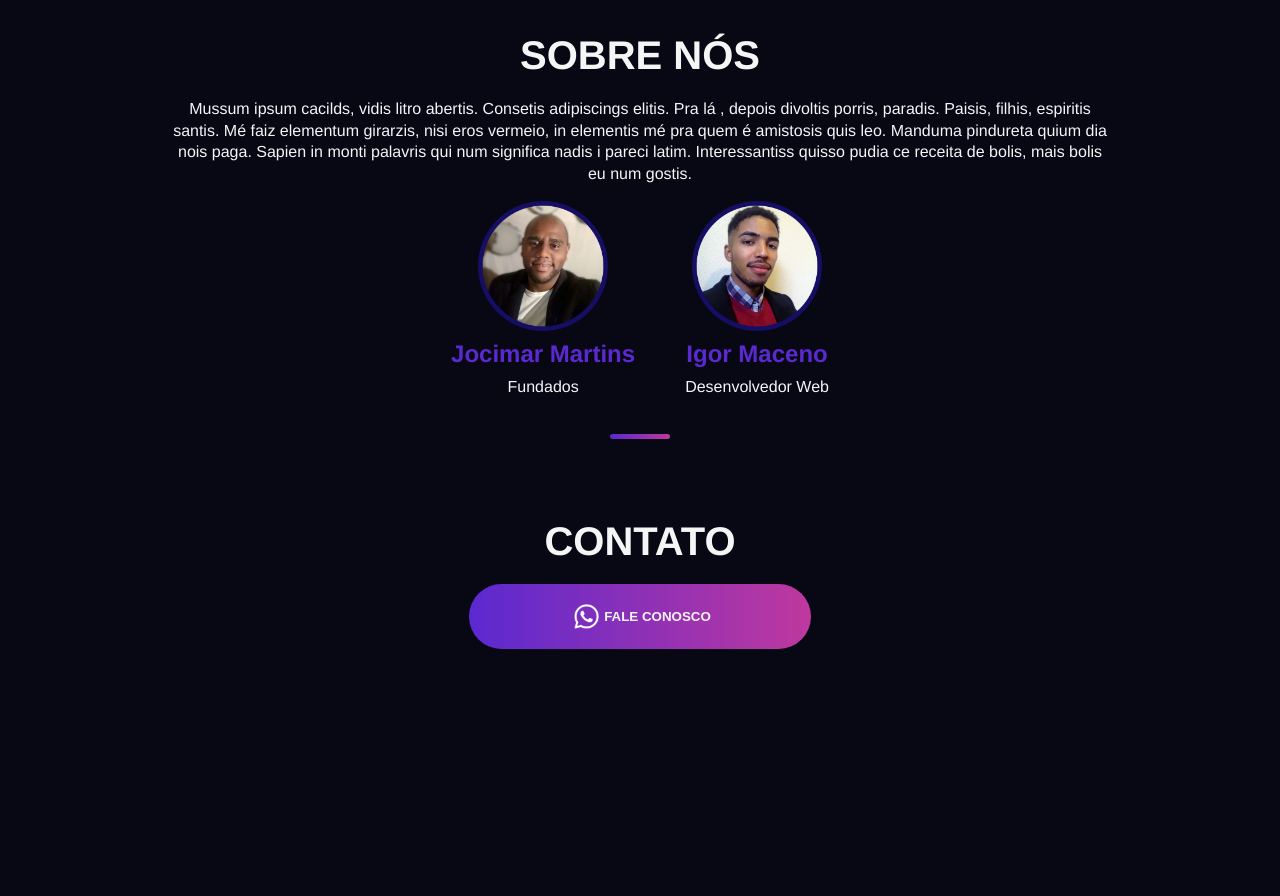
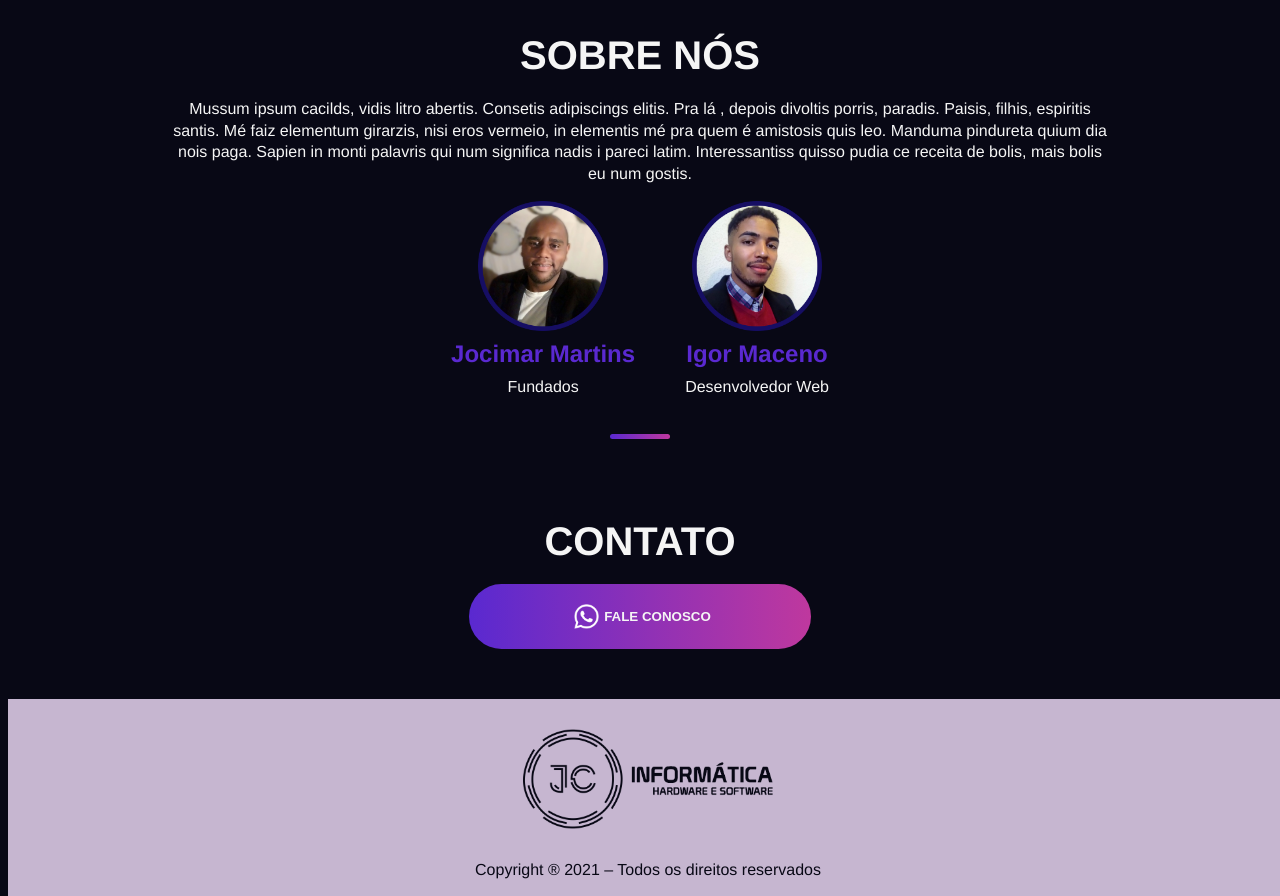
Before and after one commit to Igor-Maceno/JC-Informatica, a plain HTML site: page index.html in a window 1280 px wide. Shown: the part 1476-2372 px from the top of the page. Before the commit the page ends 2133 px from the top, so only its background shows below. Drawn offline with Linux system fonts and the light colour scheme.

Commit message:
Footer
Criação do footer

```diff
--- a/css/style.css
+++ b/css/style.css
@@ -287,3 +287,19 @@ hr{
 /**********************************/
 /* 8. Footer
 /**********************************/
+
+footer{
+	position: absolute;
+	width: 100%;
+	margin-top: 50px;
+	text-align: center;
+	background-color: var(--clr-pink-light);
+}
+footer img{
+	width: 250px;
+	margin: 30px auto;
+}
+footer p{
+	color: var(--clr-dark-blue);
+	margin: 15px auto;
+}
--- a/index.html
+++ b/index.html
@@ -160,6 +160,10 @@
             </button>
         </div>
     </section>
+    <footer>
+        <img src="img/logo-dark.png" alt="">
+        <p>Copyright ® 2021 – Todos os direitos reservados</p>
+    </footer>
 
     <script src="js/script.js"></script>
 </body>
```
Also changed, not shown: img/logo-dark.png (added).
